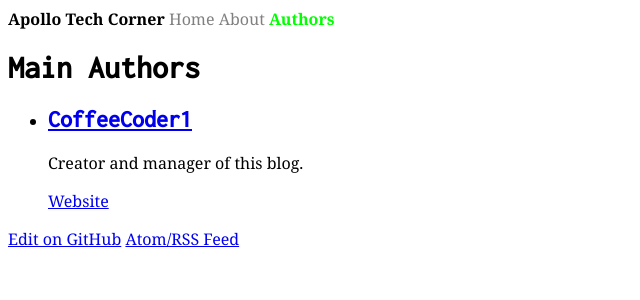
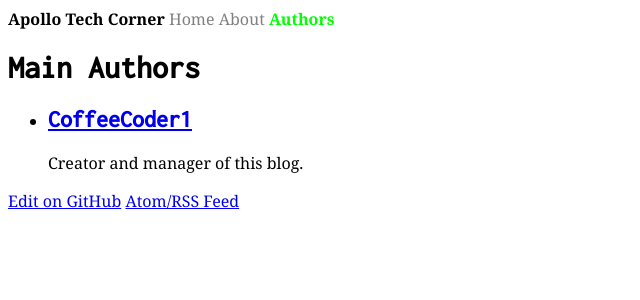
Before and after one commit to CoffeeCoder1/Apollo-Tech-Corner, a Jekyll site: the page built from authors.html, in a window 1280 px wide. Shown: the top 300 px of the page, without its empty margins (0-640 px from the left). Built offline with Jekyll 4.4.1, drawn with Linux system fonts in a browser that asks for light colours.

Commit message:
Update author page layout
Created `one-line-description` field in author page front matter for a basic one-line description to show in the author list. Fixed issue where anything in author page would show in author list.

```diff
--- a/_layouts/author.html
+++ b/_layouts/author.html
@@ -2,7 +2,9 @@
 layout: default
 ---
 <h1>{{ page.name }}</h1>
-<p>'{{ page.alt-name}}'</p>
+<span>'{{ page.alt-name}}'</span>
+
+<p>{{ page.one-line-description }}</p>
 
 {{ content }}
 
--- a/authors.html
+++ b/authors.html
@@ -7,7 +7,7 @@ title: Authors
 	{% for author in site.authors %}
 		<li>
 			<h2><a href="{{ site.github.baseurl }}{{ author.url }}">{{ author.name }}</a></h2>
-			<p>{{ author.content | markdownify }}</p>
+			<p>{{ author.one-line-description | markdownify }}</p>
 		</li>
 	{% endfor %}
 </ul>
```
Also changed, not shown: _authors/CoffeeCoder1.md (+1 -1 lines).
